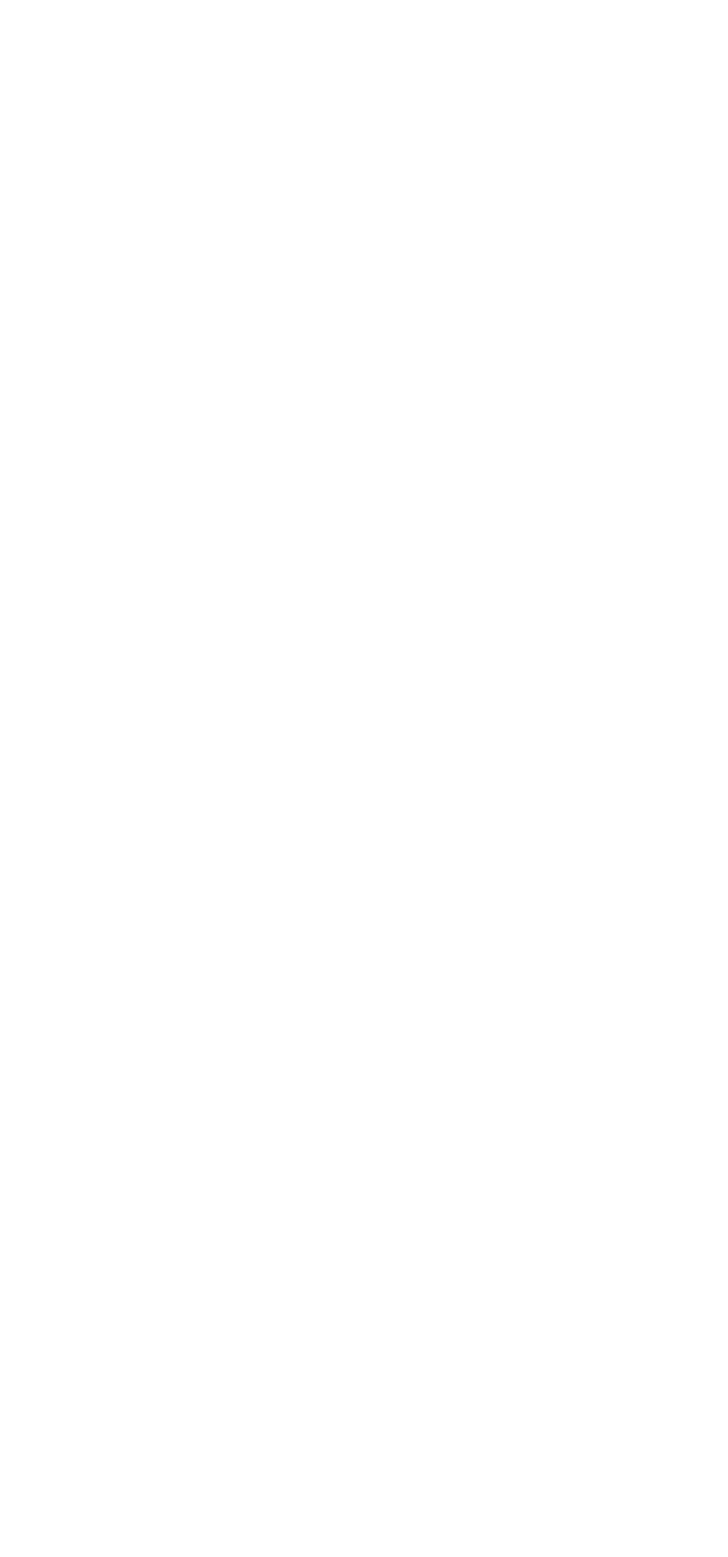
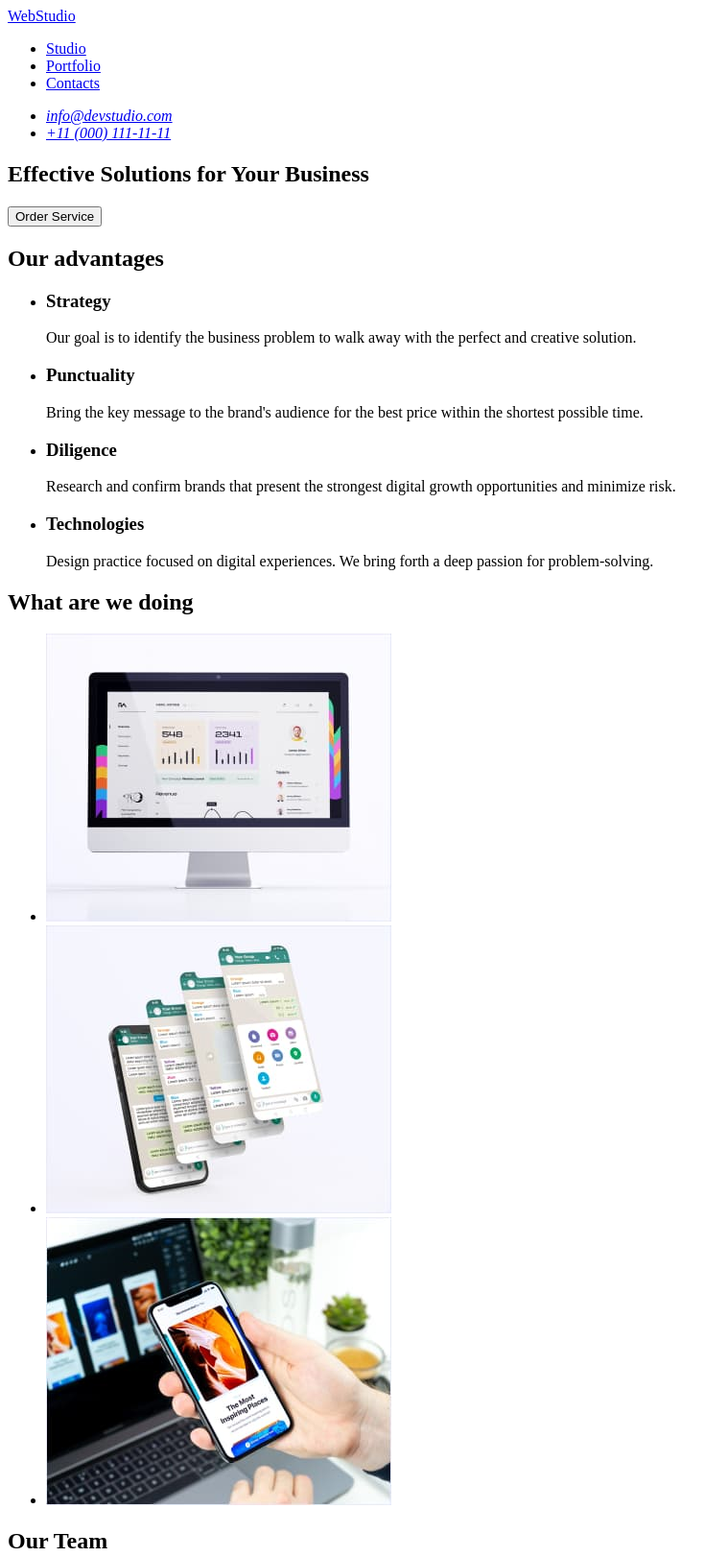
Before and after one commit to RomanMytsu/goit-markup-hw-01, a plain HTML site: page index.html in a window 1280 px wide. Shown: the top 1622 px of the page at 96% size, without its empty margins (0-759 px from the left). Before the commit the page ends 800 px from the top, so only its background shows below. Drawn offline with Linux system fonts and the light colour scheme.

Commit message:
homework v1

```diff
--- a/index.html
+++ b/index.html
@@ -4,11 +4,161 @@
     <meta charset="UTF-8" />
     <meta http-equiv="X-UA-Compatible" content="IE=edge" />
     <meta name="viewport" content="width=device-width, initial-scale=1.0" />
-    <title>Studio</title>
+    <title>Web Studio</title>
   </head>
   <body>
+    <!-- Header -->
     <header>
+      <nav>
+        <a href="./index.html">WebStudio</a>
+        <ul>
+          <li><a href="./index.html">Studio</a></li>
+          <li><a href="#">Portfolio</a></li>
+          <li><a href="#">Contacts</a></li>
+        </ul>
+      </nav>
 
+      <address>
+        <ul>
+          <li>
+            <a href="mailto:info@devstudio.com" target="_blank"
+              >info@devstudio.com</a
+            >
+          </li>
+          <li>
+            <a href="tel:+110001111111" target="_blank">+11 (000) 111-11-11</a>
+          </li>
+        </ul>
+      </address>
     </header>
+
+    <!-- Main content -->
+    <main>
+      <!--Hero  -->
+      <section>
+        <h1>Effective Solutions for Your Business</h1>
+        <button type="button">Order Service</button>
+      </section>
+
+      <!-- Our advantages -->
+      <section>
+        <h2>Our advantages</h2>
+        <ul>
+          <li>
+            <h3>Strategy</h3>
+            <p>
+              Our goal is to identify the business problem to walk away with the
+              perfect and creative solution.
+            </p>
+          </li>
+          <li>
+            <h3>Punctuality</h3>
+            <p>
+              Bring the key message to the brand's audience for the best price
+              within the shortest possible time.
+            </p>
+          </li>
+          <li>
+            <h3>Diligence</h3>
+            <p>
+              Research and confirm brands that present the strongest digital
+              growth opportunities and minimize risk.
+            </p>
+          </li>
+          <li>
+            <h3>Technologies</h3>
+            <p>
+              Design practice focused on digital experiences. We bring forth a
+              deep passion for problem-solving.
+            </p>
+          </li>
+        </ul>
+      </section>
+      <!-- About us -->
+      <section>
+        <h2>What are we doing</h2>
+        <ul>
+          <li>
+            <img
+              src="./images/img-1.jpg"
+              alt="iMac photo"
+              width="360"
+              height="300"
+            />
+          </li>
+          <li>
+            <img
+              src="./images/img-2.jpg"
+              alt="smartphone"
+              width="360"
+              height="300"
+            />
+          </li>
+          <li>
+            <img
+              src="./images/img-3.jpg"
+              alt="notebook and smartphone"
+              width="360"
+              height="300"
+            />
+          </li>
+        </ul>
+      </section>
+
+      <!-- Our Team -->
+      <section>
+        <h2>Our Team</h2>
+        <ul>
+          <li>
+            <img
+              src="./images/team-1.jpg"
+              alt="Mark Guerrero of photo"
+              width="264"
+              height="260"
+            />
+            <h3>Mark Guerrero</h3>
+            <p>Product Designer</p>
+          </li>
+          <li>
+            <img
+              src="./images/team-2.jpg"
+              alt="Tom Ford of photo"
+              width="264"
+              height="260"
+            />
+            <h3>Tom Ford</h3>
+            <p>Frontend Developer</p>
+          </li>
+          <li>
+            <img
+              src="./images/team-3.jpg"
+              alt="Camila Garcia of photo"
+              width="264"
+              height="260"
+            />
+            <h3>Camila Garcia</h3>
+            <p>Marketing</p>
+          </li>
+          <li>
+            <img
+              src="./images/team-4.jpg"
+              alt="Daniel Wilson of photo"
+              width="264"
+              height="260"
+            />
+            <h3>Daniel Wilson</h3>
+            <p>UI Designer</p>
+          </li>
+        </ul>
+      </section>
+    </main>
+    <!-- Footer -->
+    <footer>
+      <a href="./index.html">Web Studio</a>
+      <p>
+        Increase the flow of customers and sales for your business with digital
+        marketing & growth solutions.
+      </p>
+    </footer>
   </body>
 </html>
```
Also changed, not shown: images/img-1.jpg (renamed from images/pc.jpg), images/img-2.jpg (renamed from images/mob.jpg), images/img-3.jpg (renamed from images/img 3.jpg), images/team-1.jpg (renamed from images/mark-guerrero.jpg), images/team-2.jpg (renamed from images/tom-ford.jpg), images/team-3.jpg (renamed from images/camila-garcia.jpg), images/team-4.jpg (renamed from images/daniel-wilson.jpg).
